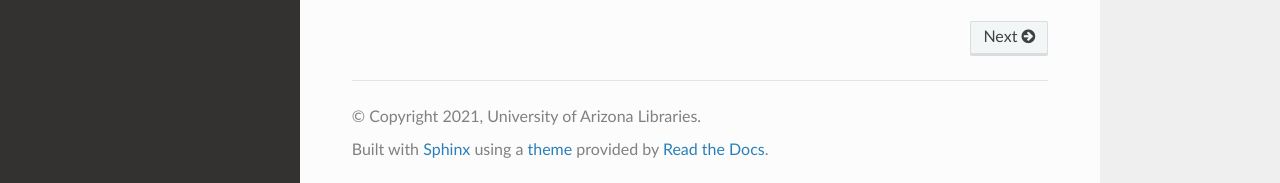
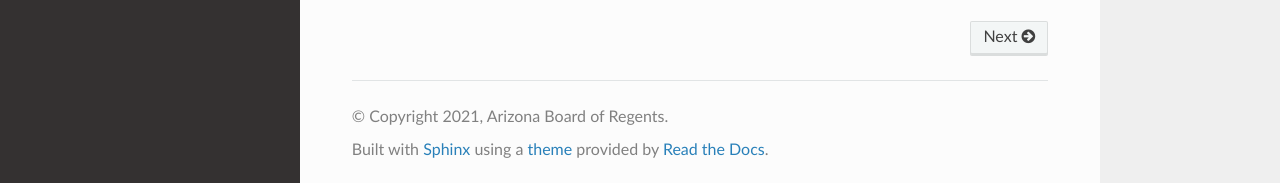
Before and after one commit to UAL-RE/ReQUIAM_csv, a Sphinx documentation site: the page built from docs/source/index.rst, in a window 1280 px wide and 1118 px high. Shown: the part 932-1115 px from the top of the window. Built offline with Sphinx 7.4.7 and the Read the Docs theme 2.0.0, drawn with Linux system fonts in a browser that asks for light colours.

Commit message:
Fix copyright in conf.py

```diff
--- a/docs/source/conf.py
+++ b/docs/source/conf.py
@@ -20,7 +20,7 @@ sys.path.insert(0, os.path.abspath('../../'))
 # -- Project information -----------------------------------------------------
 
 project = 'ReQUIAM_csv'
-copyright = '2021, University of Arizona Libraries'
+copyright = '2021, Arizona Board of Regents'
 author = 'Chun Ly'
 
 # The full version, including alpha/beta/rc tags
```
